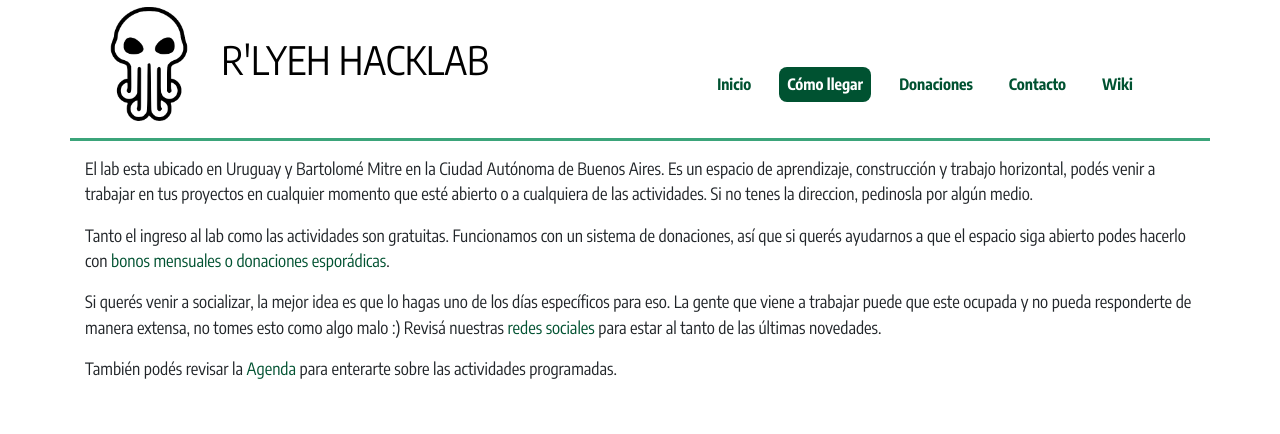
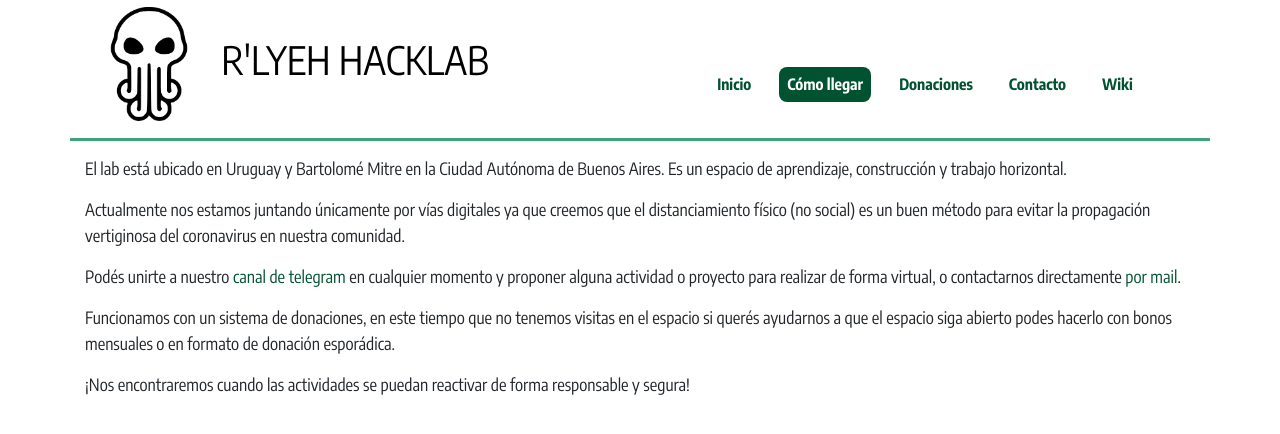
Before and after one commit to rlyehlab/rlab.be, a Jekyll site: the page built from como-llegar.md, in a window 1280 px wide. Shown: the top 434 px of the page. Built offline with Jekyll 4.4.1, drawn with Linux system fonts in a browser that asks for light colours.

Commit message:
Cambios en como llegar por el covid

```diff
--- a/como-llegar.md
+++ b/como-llegar.md
@@ -6,22 +6,18 @@ group: navigation
 nav_text: "Cómo llegar"
 nav_order: 2
 ---
+El lab está ubicado en Uruguay y Bartolomé Mitre en la Ciudad Autónoma de Buenos Aires.
+Es un espacio de aprendizaje, construcción y trabajo horizontal.
 
-El lab esta ubicado en Uruguay y Bartolomé Mitre en la Ciudad Autónoma de
-Buenos Aires. Es un espacio de aprendizaje, construcción y trabajo horizontal,
-podés venir a trabajar en tus proyectos en cualquier momento que esté
-abierto o a cualquiera de
-las actividades. Si no tenes la direccion, pedinosla por algún medio.
+Actualmente nos estamos juntando únicamente por vías digitales ya que creemos que el
+distanciamiento físico (no social) es un buen método para evitar la propagación vertiginosa del
+coronavirus en nuestra comunidad.
 
-Tanto el ingreso al lab como las actividades son gratuitas. Funcionamos con un
-sistema de donaciones, así que si querés ayudarnos a que el espacio siga abierto
-podes hacerlo con [bonos mensuales o donaciones esporádicas](/donaciones).
+Podés unirte a nuestro [canal de telegram](/contacto/) en cualquier momento y proponer alguna
+actividad o proyecto para realizar de forma virtual,  o contactarnos directamente [por mail](/contacto/).
 
-Si querés venir a socializar, la mejor idea es que lo hagas uno de los días
-específicos para eso. La gente que viene a trabajar puede que este ocupada y no
-pueda responderte de manera extensa, no tomes esto como algo malo :) Revisá
-nuestras [redes sociales](/contacto) para estar al tanto de las últimas
-novedades.
+Funcionamos con un sistema de donaciones, en este tiempo que no tenemos visitas
+en el espacio si querés ayudarnos a que el espacio siga abierto podes hacerlo
+con bonos mensuales o en formato de donación esporádica.
 
-También podés revisar la [Agenda](https://agenda.rlab.be/) para enterarte sobre
-las actividades programadas.
+¡Nos encontraremos cuando las actividades se puedan reactivar de forma responsable y segura!
```
